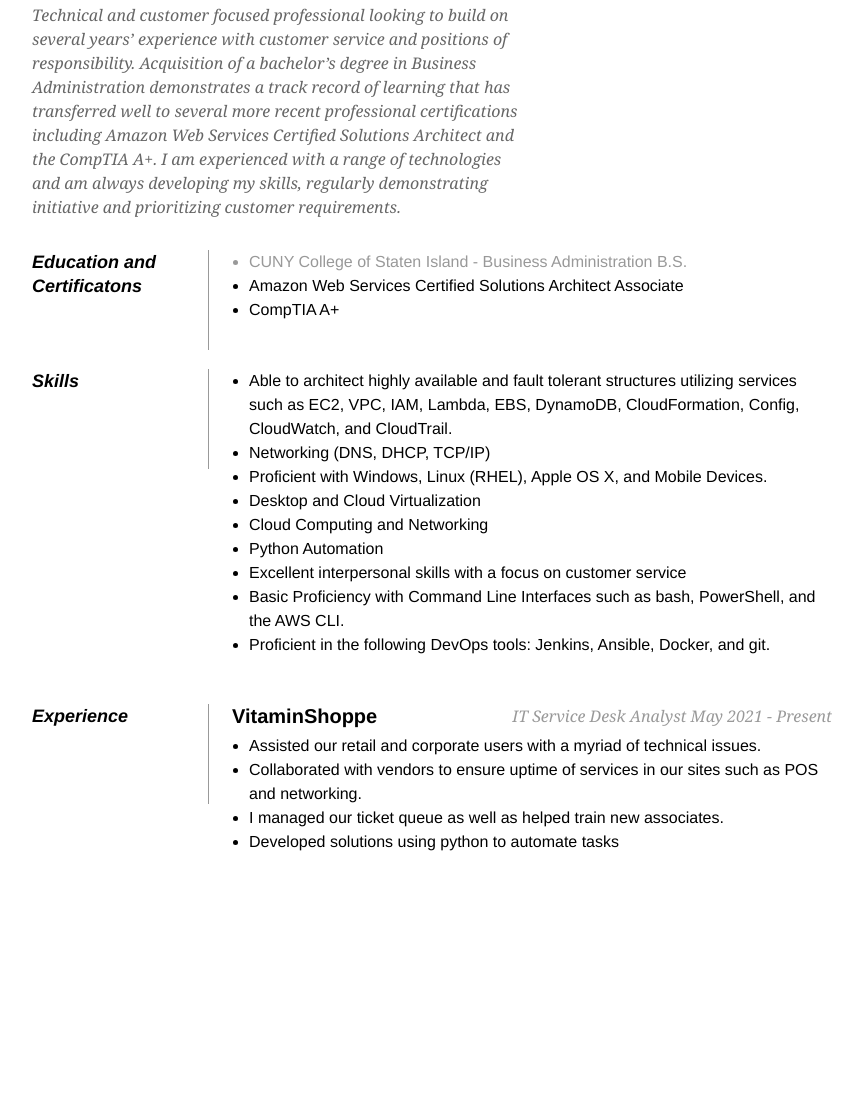
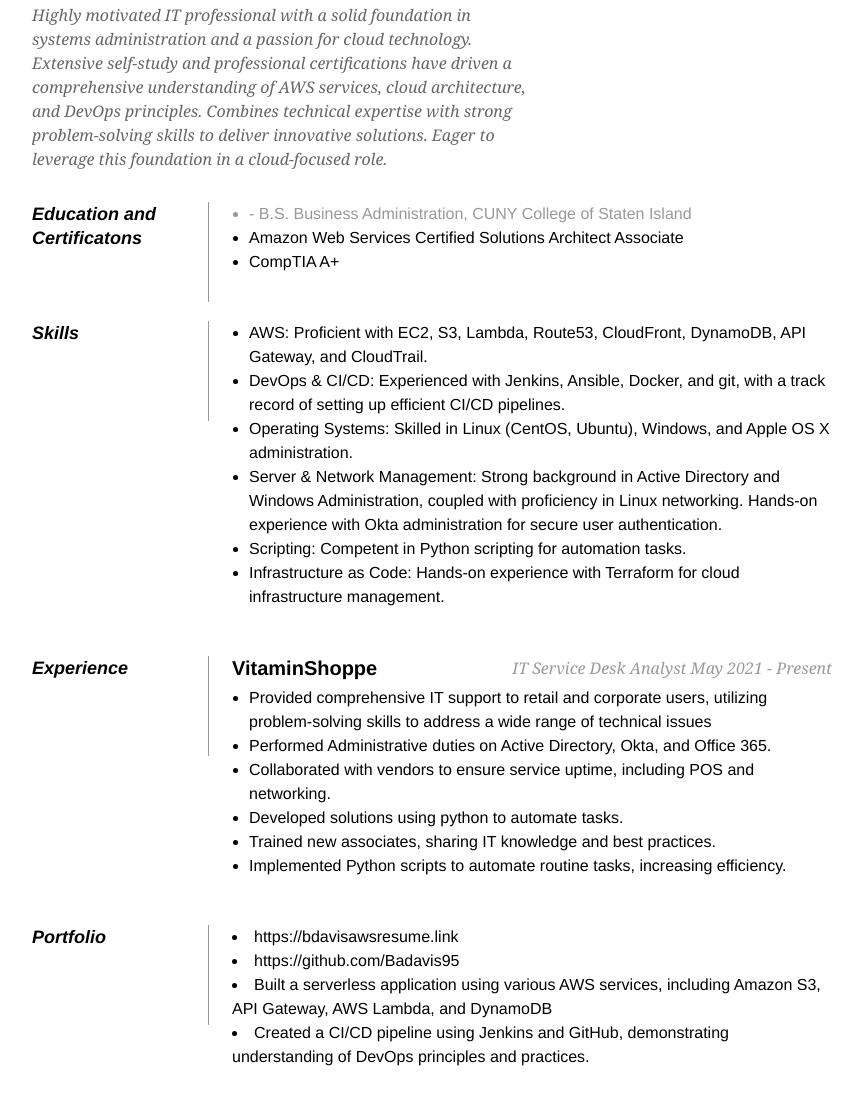
Before and after one commit to Badavis95/CloudResumeChallenge, a website: page Prod/index.html in a window 1280 px wide. Shown: the part 206-1310 px from the top of the page, without its empty margins (208-1071 px from the left). Before the commit the page ends 1182 px from the top, so only its background shows below. Drawn offline with Linux system fonts and the light colour scheme; no server answers.

Commit message:
Update index.html

```diff
--- a/Prod/index.html
+++ b/Prod/index.html
@@ -139,16 +139,11 @@
             <h1 class="fn">Brian Davis</h1>
             <p> Cell: <span class="tel">646-784-1235</span>
                 <br /> Email: <a class="email" href="mailto:badavis95@hotmail.com">badavis95@hotmail.com</a>
-                <br /> Github: <a href="https://github.com/Badavis95">My Github which proves my value :]</a>
+                <br /> Github: <a href="https://github.com/Badavis95">My Github Repository</a>
             </p>
         </div>
         <div id="objective">
-            <p> Technical and customer focused professional looking to build on several years’ experience with customer
-                service and positions of responsibility. Acquisition of a bachelor’s degree in Business Administration
-                demonstrates a track record of learning that has transferred well to several more recent professional
-                certifications including Amazon Web Services Certified Solutions Architect and the CompTIA A+. I am
-                experienced with a range of technologies and am always developing my skills, regularly demonstrating
-                initiative and prioritizing customer requirements. </p>
+            <p> Highly motivated IT professional with a solid foundation in systems administration and a passion for cloud technology. Extensive self-study and professional certifications have driven a comprehensive understanding of AWS services, cloud architecture, and DevOps principles. Combines technical expertise with strong problem-solving skills to deliver innovative solutions. Eager to leverage this foundation in a cloud-focused role.</p>
         </div>
         <div class="clear"></div>
         <dl>
@@ -157,7 +152,7 @@
             <dd>
                 <ul>
                     <a href="https://www.csi.cuny.edu">
-                        <li>CUNY College of Staten Island - Business Administration B.S.</li>
+                        <li>- B.S. Business Administration, CUNY College of Staten Island</li>
                     </a>
                     <!--Link-->
                     <li>Amazon Web Services Certified Solutions Architect Associate </li>
@@ -168,16 +163,12 @@
             <dt>Skills</dt>
             <dd>
                 <ul>
-                    <li>Able to architect highly available and fault tolerant structures utilizing services such as EC2,
-                        VPC, IAM, Lambda, EBS, DynamoDB, CloudFormation, Config, CloudWatch, and CloudTrail.</li>
-                    <li>Networking (DNS, DHCP, TCP/IP)</li>
-                    <li> Proficient with Windows, Linux (RHEL), Apple OS X, and Mobile Devices.</li>
-                    <li>Desktop and Cloud Virtualization </li>
-                    <li>Cloud Computing and Networking</li>
-                    <li>Python Automation</li>
-                    <li>Excellent interpersonal skills with a focus on customer service</li>
-                    <li>Basic Proficiency with Command Line Interfaces such as bash, PowerShell, and the AWS CLI.</li>
-                    <li>Proficient in the following DevOps tools: Jenkins, Ansible, Docker, and git.</li>
+                    <li>AWS: Proficient with EC2, S3, Lambda, Route53, CloudFront, DynamoDB, API Gateway, and CloudTrail.</li>
+                    <li>DevOps & CI/CD: Experienced with Jenkins, Ansible, Docker, and git, with a track record of setting up efficient CI/CD pipelines.</li>
+                    <li>Operating Systems: Skilled in Linux (CentOS, Ubuntu), Windows, and Apple OS X administration.</li>
+                    <li>Server & Network Management: Strong background in Active Directory and Windows Administration, coupled with proficiency in Linux networking. Hands-on experience with Okta administration for secure user authentication.</li>
+                    <li>Scripting: Competent in Python scripting for automation tasks.</li>
+                    <li>Infrastructure as Code: Hands-on experience with Terraform for cloud infrastructure management.</li>
                 </ul>
             </dd>
 
@@ -187,14 +178,22 @@
                 <h2> VitaminShoppe <span>IT Service Desk Analyst May 2021 - Present </span>
                 </h2>
                 <ul>
-                    <li>Assisted our retail and corporate users with a myriad of technical issues.</li>
-                    <li>Collaborated with vendors to ensure uptime of services in our sites such as POS and networking.
-                    </li>
-                    <li>I managed our ticket queue as well as helped train new associates.
-                    <li>Developed solutions using python to automate tasks</li>
+                    <li>Provided comprehensive IT support to retail and corporate users, utilizing problem-solving skills to address a wide range of technical issues</li>
+                    <li>Performed Administrative duties on Active Directory, Okta, and Office 365.</li>
+                    <li>Collaborated with vendors to ensure service uptime, including POS and networking.</li>
+                    <li>Developed solutions using python to automate tasks.</li>
+                    <li>Trained new associates, sharing IT knowledge and best practices.</li>
+                    <li>Implemented Python scripts to automate routine tasks, increasing efficiency.</li>
                 </ul>
             </dd>
             <dd class="clear"></dd>
+            <dt> Portfolio</dt>
+                <dd>
+                    <li>https://bdavisawsresume.link</li>
+                    <li>https://github.com/Badavis95</li>
+                    <li>Built a serverless application using various AWS services, including Amazon S3, API Gateway, AWS Lambda, and DynamoDB</li>
+                    <li>Created a CI/CD pipeline using Jenkins and GitHub, demonstrating understanding of DevOps principles and practices.</li>
+                </dd>
             <dd class="clear"></dd>
         </dl>
         <div class="clear"></div>
```
